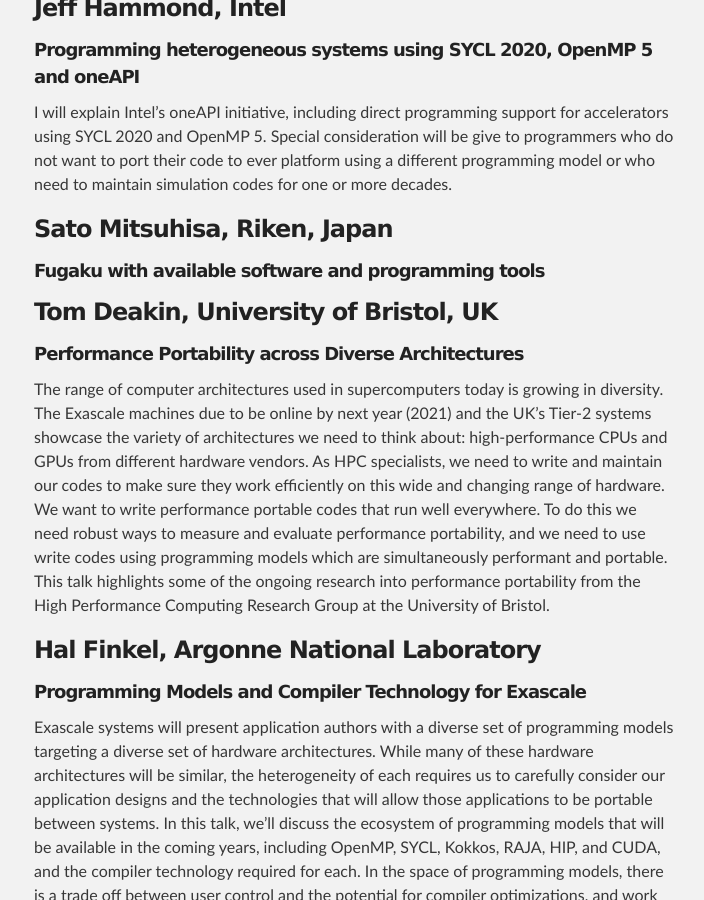
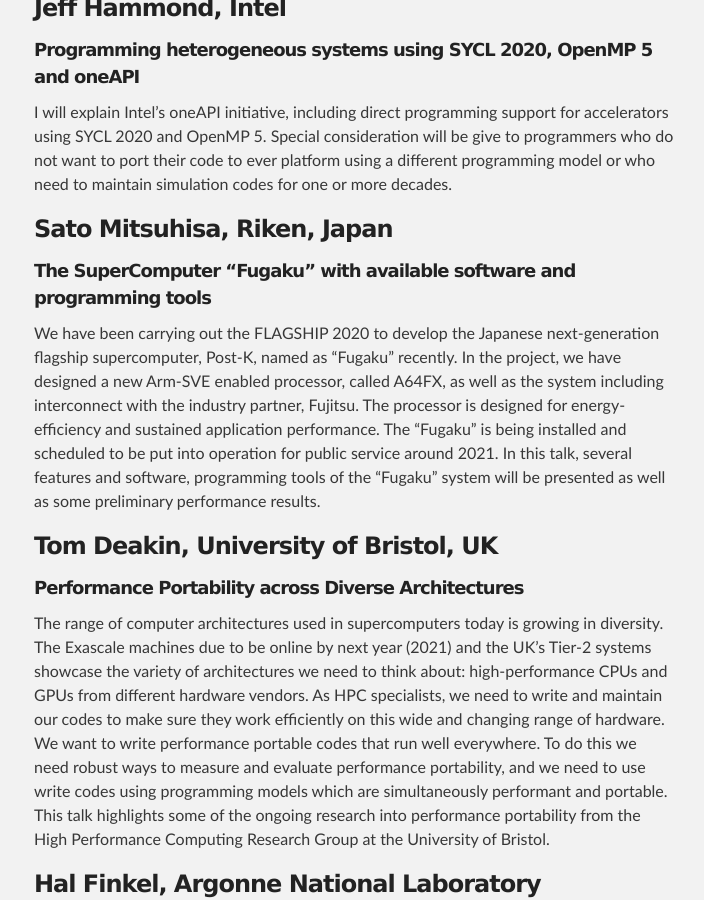
Before and after one commit to Excalibur-SLE/Excalibur-SLE.github.io, a Jekyll site: the page built from workshop1_programme.md, in a window 1280 px wide and 900 px high, scrolled down 1907 px. Shown: the whole window, without its empty margins (286-990 px from the left). Built offline with Jekyll 4.4.1, drawn with Linux system fonts in a browser that asks for light colours; our own code applies the rules of GitHub Pages for plain Markdown files.

Commit message:
Add abstract

```diff
--- a/workshop1_programme.md
+++ b/workshop1_programme.md
@@ -78,7 +78,19 @@
 or who need to maintain simulation codes for one or more decades.
 
 ### Sato Mitsuhisa, Riken, Japan
-##### Fugaku with available software and programming tools
+##### The SuperComputer "Fugaku" with available software and programming tools
+
+We have been carrying out the FLAGSHIP 2020 to develop the Japanese
+next-generation flagship supercomputer, Post-K, named as “Fugaku”
+recently. In the project, we have designed a new Arm-SVE enabled
+processor, called A64FX, as well as the system including interconnect
+with the industry partner, Fujitsu. The processor is designed for
+energy-efficiency and sustained application performance. The “Fugaku”
+is being installed and scheduled to be put into operation for public
+service around 2021. In this talk, several features and software,
+programming tools of the “Fugaku” system will be presented as well as
+some preliminary performance results.
+
 
 ### Tom Deakin, University of Bristol, UK
 ##### Performance Portability across Diverse Architectures
```
